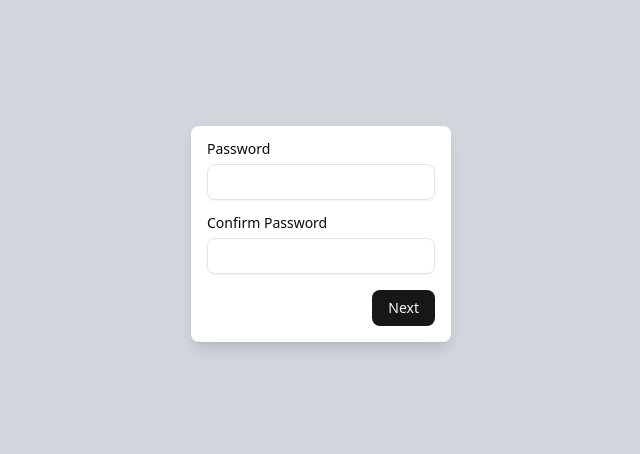
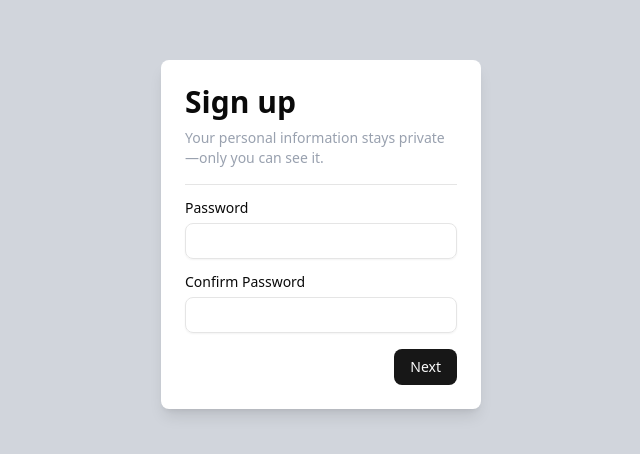
Before and after one commit to berdemozdemir/multi-step-form, a Next.js app: page /password in a window 1280 px wide. Shown: the part 166-620 px from the top of the page, without its empty margins (319-959 px from the left). Built offline with nearby package versions, Linux system fonts and the light colour scheme.

Commit message:
feat: add RegisterContainer component for user registration

```diff
--- a/app/email/page.tsx
+++ b/app/email/page.tsx
@@ -1,5 +1,6 @@
 'use client';
 
+import { RegisterContainer } from '@/components/RegisterContainer';
 import { Button } from '@/components/ui/button';
 import {
   Form,
@@ -43,7 +44,7 @@ const EmailPage = () => {
   });
 
   return (
-    <div className='rounded-md bg-white p-4 shadow-lg'>
+    <RegisterContainer>
       <Form {...form}>
         <form className='space-y-4' onSubmit={submitForm}>
           <FormField
@@ -67,7 +68,7 @@ const EmailPage = () => {
           </div>
         </form>
       </Form>
-    </div>
+    </RegisterContainer>
   );
 };
 
--- a/app/name/page.tsx
+++ b/app/name/page.tsx
@@ -17,6 +17,7 @@ import {
 import { Input } from '@/components/ui/input';
 import { useFormStore } from '@/lib/store';
 import { FormNameSchema } from '@/lib/types';
+import { RegisterContainer } from '@/components/RegisterContainer';
 
 const NamePage = () => {
   const router = useRouter();
@@ -43,7 +44,7 @@ const NamePage = () => {
   });
 
   return (
-    <div className='rounded-md bg-white p-6 shadow-lg'>
+    <RegisterContainer>
       <Form {...form}>
         <form onSubmit={submitForm} className='space-y-4'>
           <FormField
@@ -81,7 +82,7 @@ const NamePage = () => {
           </div>
         </form>
       </Form>
-    </div>
+    </RegisterContainer>
   );
 };
 
--- a/app/password/page.tsx
+++ b/app/password/page.tsx
@@ -1,5 +1,6 @@
 'use client';
 
+import { RegisterContainer } from '@/components/RegisterContainer';
 import { Button } from '@/components/ui/button';
 import {
   Form,
@@ -38,7 +39,7 @@ const PasswordPage = () => {
   });
 
   return (
-    <div className='space-y-4 rounded-md bg-white p-4 shadow-lg'>
+    <RegisterContainer>
       <Form {...form}>
         <form className='space-y-4' onSubmit={submitForm}>
           <FormField
@@ -78,7 +79,7 @@ const PasswordPage = () => {
           </div>
         </form>
       </Form>
-    </div>
+    </RegisterContainer>
   );
 };
 
--- /dev/null
+++ b/components/RegisterContainer.tsx
@@ -0,0 +1,15 @@
+import { ReactNode } from 'react';
+
+export const RegisterContainer = ({ children }: { children: ReactNode }) => (
+  <div className='w-full max-w-xs rounded-md bg-white p-6 shadow-lg'>
+    <h1 className='mb-2 text-3xl font-semibold'>Sign up</h1>
+
+    <p className='text-sm text-gray-400'>
+      Your personal information stays private—only you can see it.
+    </p>
+
+    <hr className='my-4' />
+
+    <div>{children}</div>
+  </div>
+);
```
